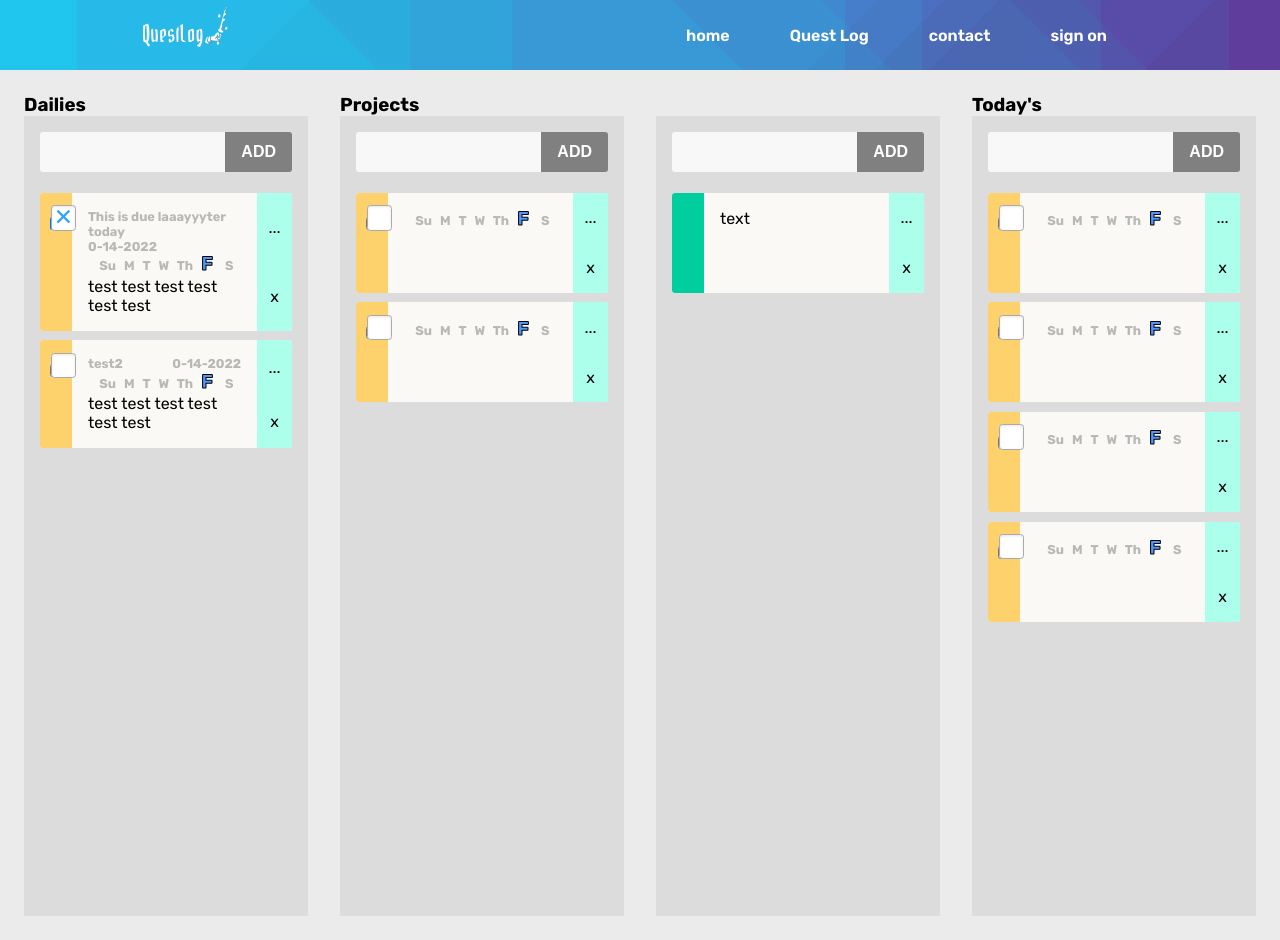
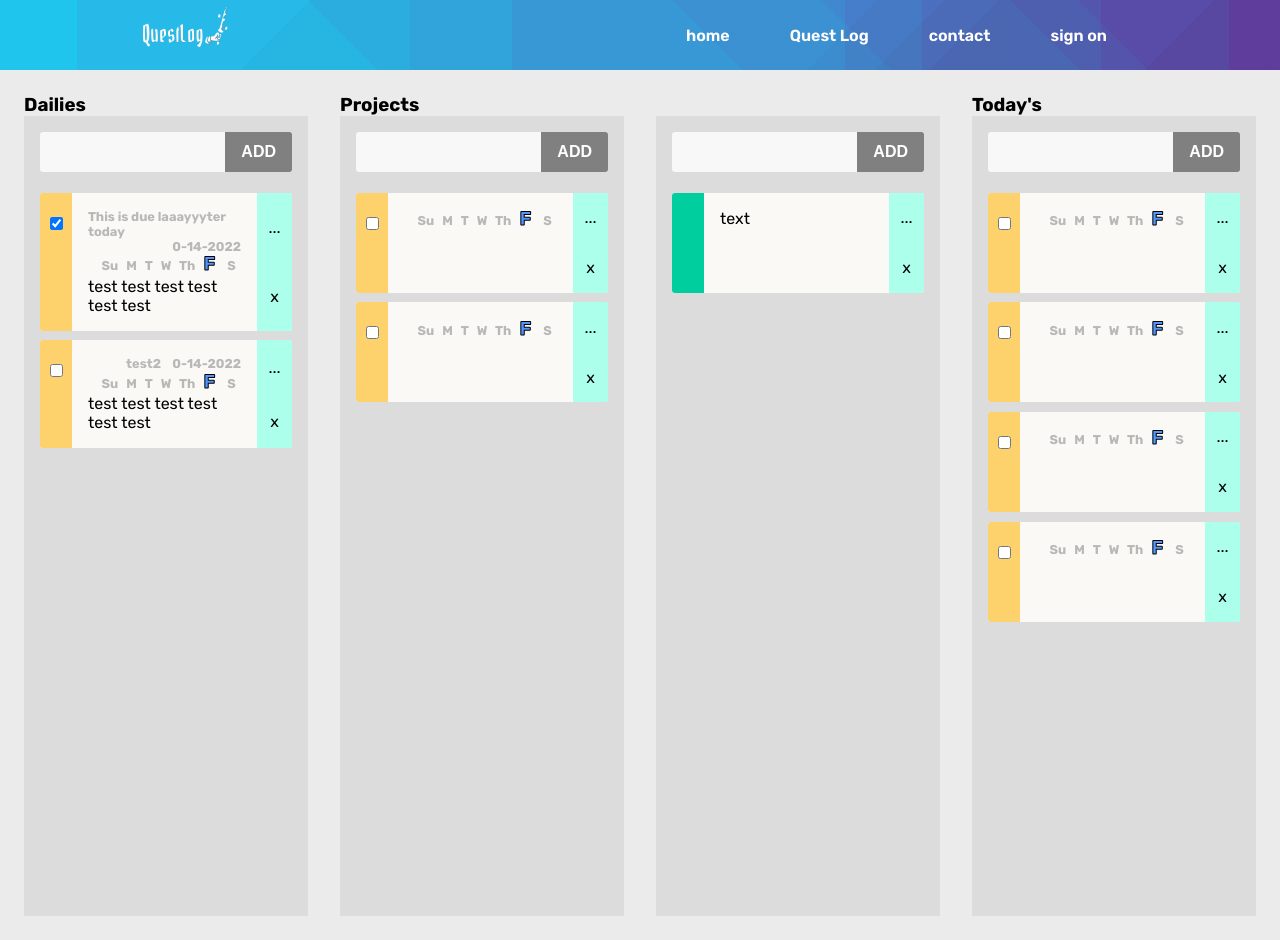
Before and after one commit to ParkAnthony13/tasks2, a React (Create React App) app in the folder client/: page /questLog in a window 1280 px wide. Built offline with nearby package versions, Linux system fonts and the light colour scheme.

Commit message:
testing new taskbar component

```diff
--- a/client/src/components/QuestLog.jsx
+++ b/client/src/components/QuestLog.jsx
@@ -1,4 +1,4 @@
-import react, { useContext, useState } from 'react';
+import react, { useContext, useEffect, useState } from 'react';
 import '../css/QuestLog.css';
 import NavBar from './NavBar';
 import GlobalState from '../contexts/GlobalState';
@@ -7,16 +7,16 @@ import TaskCard from './TaskCard';
 
 const QuestLog = props => {
     const [state, setState] = useContext(GlobalState);
-    const [bg,setBg] = useState("inComp");
     const [date,setDate] = useState(new Date());
     const [calday,setCalday] = useState(`${date.getMonth().toString()}-${date.getDate().toString()}-${date.getFullYear().toString()}`);
     const [today,setToday] = useState(date.getDay().toString());
 
-    const [tester, setTester] = useState({});
-    const test = [
+
+
+    const listDailies = [
         {
+            id:1,
             title:'This is due laaayyyter today',
-            status:false,
             dueDate: calday,
             caldayToday: calday,
             day: today,
@@ -24,8 +24,8 @@ const QuestLog = props => {
             check:true
         },
         {
+            id:2,
             title:'test2',
-            status:true,
             dueDate: calday,
             caldayToday: calday,
             day: today,
@@ -33,19 +33,136 @@ const QuestLog = props => {
             check:false
         }
     ];
-    const test2 = (idx) => {
-        // setTester({...test});
-        console.log(idx);
-        console.log(tester)
+    const [dailyState, setDailyState] = useState(listDailies);
+    const listProjects = [
+        {
+            id:1,
+            title:'Project 1',
+            dueDate: calday,
+            caldayToday: calday,
+            day: today,
+            description:'Task manager',
+            check:true
+        },
+        {
+            id:2,
+            title:'Project 1',
+            dueDate: calday,
+            caldayToday: calday,
+            day: today,
+            description:'Map markers',
+            check:true
+        }
+    ]
+    const [projectState, setProjectState] = useState(listProjects);
+    const taskList = [
+        {
+            id:1,
+            title:'Taskbar component',
+            dueDate: calday,
+            caldayToday: calday,
+            day: today,
+            description:'finish designing component so that it can render based on database',
+            check:true
+        },
+        {
+            id:1,
+            title:'Tasks2 MySql',
+            dueDate: calday,
+            caldayToday: calday,
+            day: today,
+            description:'reflect schema to front end',
+            check:true
+        },
+        {
+            id:2,
+            title:'Maps front end',
+            dueDate: calday,
+            caldayToday: calday,
+            day: today,
+            description:'design front end for drawing two lines on map',
+            check:true
+        },
+        {
+            id:2,
+            title:'kml file to json',
+            dueDate: calday,
+            caldayToday: calday,
+            day: today,
+            description:'Figure out how to export and save kml google maps data for app to utilize',
+            check:true
+        },
+        {
+            id:2,
+            title:'json to map',
+            dueDate: calday,
+            caldayToday: calday,
+            day: today,
+            description:'take json data and map it in app.',
+            check:true
+        }
+    ]
+    const [projectTasks, setProjectTasks] = useState(taskList);
+    const [currentProject, setCurrentProject] = useState(0);
+
+
+    const [dailies,setDailies] = useState([]);
+    const [projects,setProjects] = useState([]);
+
+
+
+
+
+
+
+
+    const saveTaskBar1 = () => {
+        <div>
+            {dailies.map((item, idx) => {
+                return(
+                    <TaskCard
+                        className={item.check?'':'opacity'}
+                        key={idx}
+                        title={item.title}
+                        dueDate={item.dueDate}
+                        day={item.day}
+                        description={item.description}
+                        check={item.check}
+                    />
+                )
+            })}
+        </div>
     }
-    // const checkHandler = () => {
-    //     if (bg == "comp") {
-    //         setBg("inComp");
-    //     } else if (bg == "inComp") {
-    //         setBg("comp");
-    //     }
-    // }
+    const saveTaskBar2 = () => {
+        <div>
 
+        </div>
+    }
+
+
+    useEffect(()=> {
+        let dailyData = [
+            {
+                id:1,
+                title:'This is due laaayyyter today',
+                dueDate: calday,
+                caldayToday: calday,
+                day: today,
+                description:'test test test test test test',
+                check:true
+            },
+            {
+                id:2,
+                title:'test2',
+                dueDate: calday,
+                caldayToday: calday,
+                day: today,
+                description:'test test test test test test',
+                check:false
+            }
+        ];
+        setDailies(dailyData)
+    },[])
 
     return(
         <div>
@@ -61,11 +178,12 @@ const QuestLog = props => {
                                     <button>ADD</button>
                                 </div>
                                 <div>
-                                    {test.map((item, idx) => {
+                                    {dailies.map((item, idx) => {
                                         return(
-                                            <TaskCard key={idx}
+                                            <TaskCard
+                                                className={item.check?'':'opacity'}
+                                                key={idx}
                                                 title={item.title}
-                                                status={item.status}
                                                 dueDate={item.dueDate}
                                                 day={item.day}
                                                 description={item.description}
--- a/client/src/components/TaskCard.jsx
+++ b/client/src/components/TaskCard.jsx
@@ -8,45 +8,38 @@ import DayInWeek from './minorComponents/DayInWeek';
 const TaskCard = props => {
     const {
         title,
-        status,
         dueDate,
         caldayToday,
         day,
         description,
         check,
         key,
+        test
     } = props;
 
     const [checker, setChecker] = useState(check);
-
+    const [css,setcss] = useState('taskCard');
+    const cssHandler = () => {
+        if (css == 'taskCard') {
+            setcss('taskCard opacity');
+        } else {
+            setcss('taskCard');
+        }
+    }
     const checkHandler = () => {
         setChecker(!checker);
+        console.log(checker);
     }
 
 
     const [infoCSS,setInfoCSS] = useState('infoBar');
-    // const ref = useRef(null);
-    // window.addEventListener('resize',function() {
-    //     if (("width", ref.current.offsetWidth) < 333) {
-    //         setInfoCSS('infoBarSmall');
-    //     }
-    //     // else {
-    //     //     setInfoCSS('infoBar');
-    //     // }
-    // })
-
-    // <CheckBox value={check} changeValue={setChecker} onChange={checkHandler}/>
-
-    // useEffect(() => {
-    //     console.log("width", ref.current.offsetWidth);
-    // },[]);
 
 
 
 
     return(
         <div className='taskContainer'>
-            <div className='taskCard'>
+            <div className={css}>
                 <section className='inProgress dailyLeft'>
                     <form className='checkContainer' action="#">
                         <input type="checkbox" value='completedness' checked={checker} onChange={checkHandler}id="test1"/>
--- a/client/src/css/TaskCard.css
+++ b/client/src/css/TaskCard.css
@@ -24,6 +24,9 @@
     display: flex;
     justify-content: space-between;
 }
+.opacity {
+    opacity: .5;
+}
 
 .dailyLeft {
     position: relative;
@@ -49,7 +52,7 @@
     font-size: .8rem;
     color: rgba(167, 167, 167, 0.8);
     display: flex;
-    justify-content: space-between;
+    justify-content: flex-end;
     align-items: center;
     flex-wrap: wrap;
 }
--- a/client/src/css/minorCss/checkBox.css
+++ b/client/src/css/minorCss/checkBox.css
@@ -53,13 +53,13 @@
 /* * {
     outline: 1px dotted red;
 } */
-[type="checkbox"]:not(:checked),
-[type="checkbox"]:checked {
+/* [type="checkbox"]:not(:checked),
+[type="checkbox"]:checked { */
     /* position: absolute;
     left: 0;
     opacity: 0.01; */
-}
-[type="checkbox"]:not(:checked) + label,
+/* } */
+/* [type="checkbox"]:not(:checked) + label,
 [type="checkbox"]:checked + label {
     position: relative;
     left: -.7em;
@@ -67,10 +67,10 @@
     font-size: 1.05em;
     line-height: 1.7;
     cursor: pointer;
-}
+} */
 
 /* checkbox aspect */
-[type="checkbox"]:not(:checked) + label:before,
+/* [type="checkbox"]:not(:checked) + label:before,
 [type="checkbox"]:checked + label:before {
     content: '';
     position: absolute;
@@ -84,10 +84,10 @@
     box-shadow: inset 0 1px 3px rgba(0,0,0, .1), 0 0 0 rgba(203, 34, 237, .2);
     -webkit-transition: all .275s;
         transition: all .275s;
-}
+} */
 
 /* checked mark aspect */
-[type="checkbox"]:not(:checked) + label:after,
+/* [type="checkbox"]:not(:checked) + label:after,
 [type="checkbox"]:checked + label:after {
     content: '✕';
     position: absolute;
@@ -98,10 +98,10 @@
     line-height: 0;
     -webkit-transition: all .2s;
         transition: all .2s;
-}
+} */
 
 /* checked mark aspect changes */
-[type="checkbox"]:not(:checked) + label:after {
+/* [type="checkbox"]:not(:checked) + label:after {
     opacity: 0;
     -webkit-transform: scale(0) rotate(45deg);
         transform: scale(0) rotate(45deg);
@@ -111,10 +111,10 @@
     opacity: 1;
     -webkit-transform: scale(1) rotate(0);
         transform: scale(1) rotate(0);
-}
+} */
 
     /* Disabled checkbox */
-[type="checkbox"]:disabled:not(:checked) + label:before,
+/* [type="checkbox"]:disabled:not(:checked) + label:before,
 [type="checkbox"]:disabled:checked + label:before {
     box-shadow: none;
     border-color: #bbb;
@@ -127,10 +127,10 @@
 
 [type="checkbox"]:disabled + label {
     color: #aaa;
-}
+} */
 
 /* Accessibility */
-[type="checkbox"]:checked:focus + label:before,
+/* [type="checkbox"]:checked:focus + label:before,
 [type="checkbox"]:not(:checked):focus + label:before {
     box-shadow: inset 0 1px 2px rgba(0,0,0, .1), 0 0 0 2px rgba(203, 34, 237, .2);
-}
+} */
```
